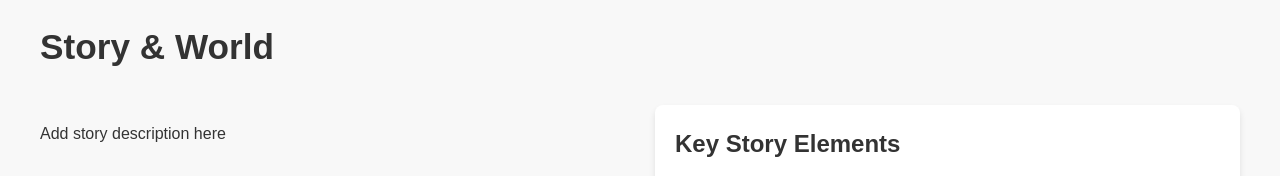
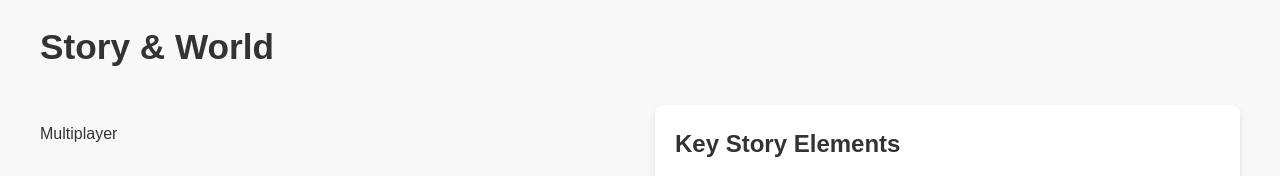
Before and after one commit to AverWasTaken/Subnautica2, a plain HTML site: page index.html in a window 1280 px wide. Shown: the part 780-956 px from the top of the page. Drawn offline with Linux system fonts and the light colour scheme.

Commit message:
Update description

```diff
--- a/index.html
+++ b/index.html
@@ -36,7 +36,7 @@
                 <h2>Story & World</h2>
                 <div class="two-column">
                     <div class="column">
-                        <p>Add story description here</p>
+                        <p>Multiplayer</p>
                     </div>
                     <div class="column">
                         <div class="feature-box">
```
